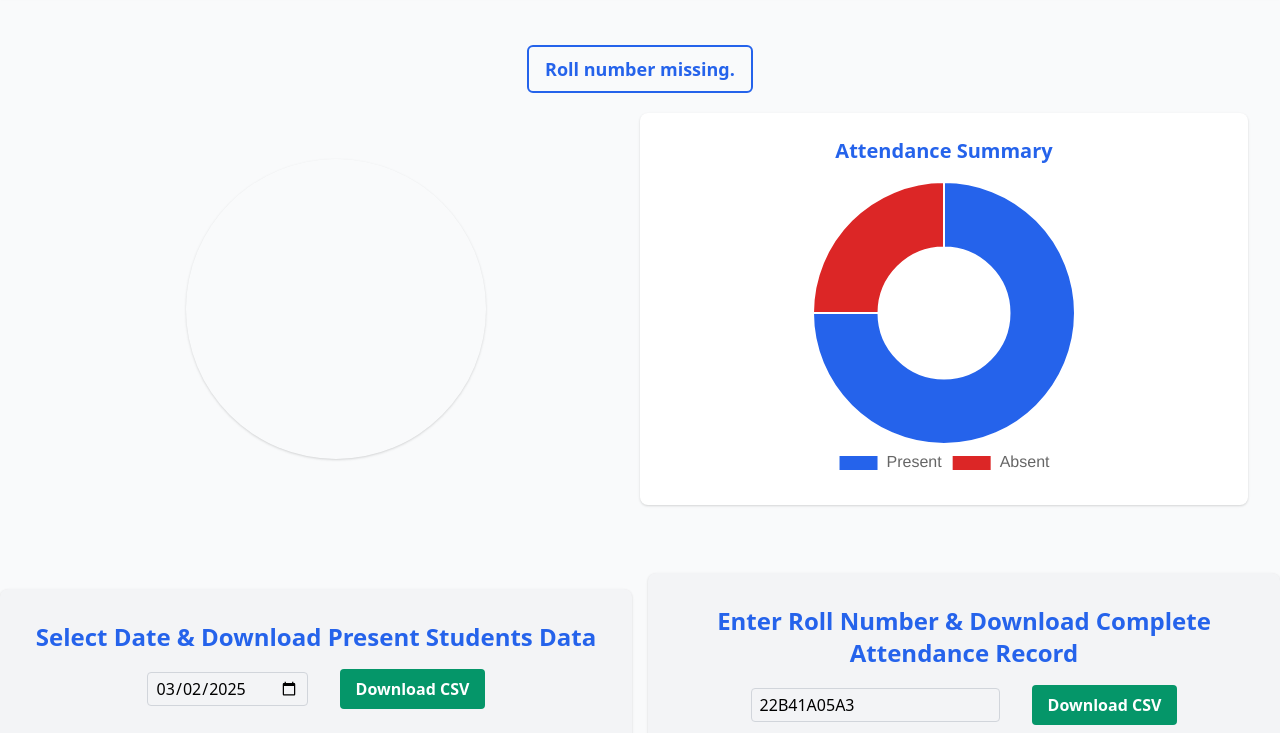
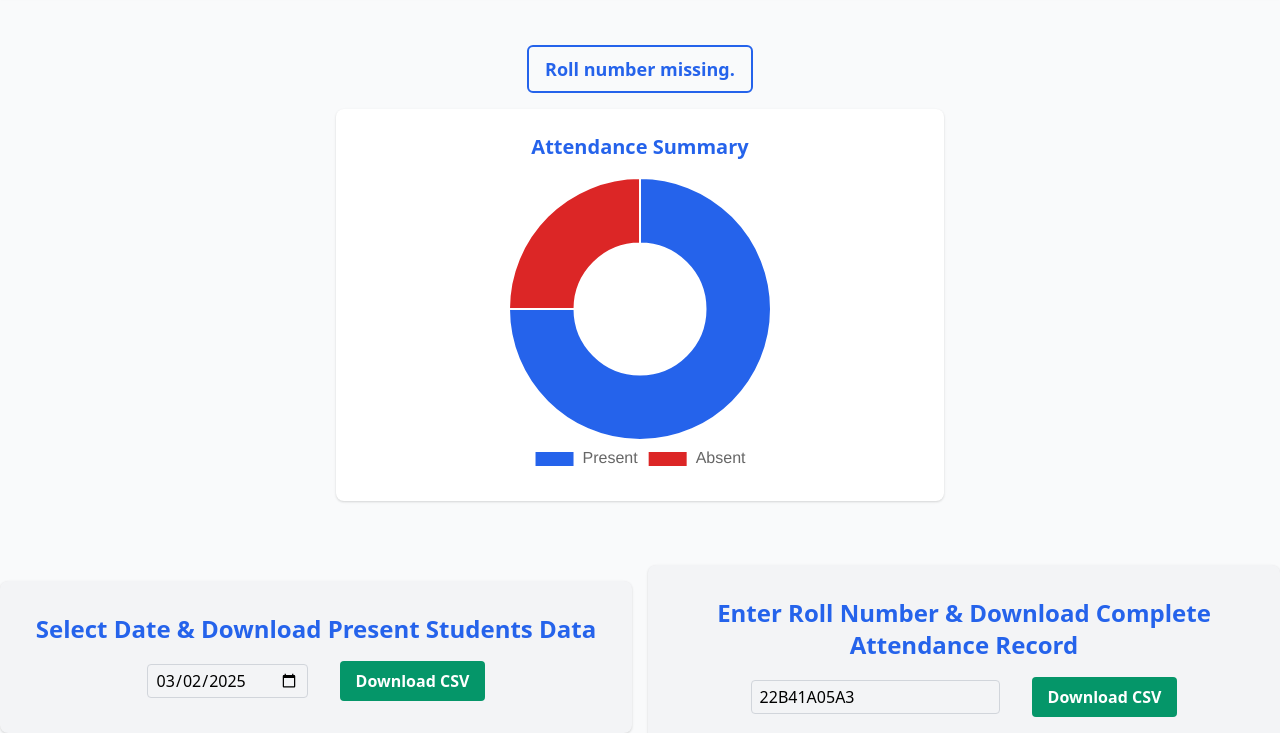
Before and after one commit to Sambhav260904/kcea-attendance-portal, a website: page kcea attendance portal/public/pages/home.html in a window 1280 px wide. Shown: the part 67-800 px from the top of the page. Drawn offline with nearby package versions, Linux system fonts and the light colour scheme.

Commit message:
Update home.html added hidden feature

```diff
--- a/kcea attendance portal/public/pages/home.html
+++ b/kcea attendance portal/public/pages/home.html
@@ -127,9 +127,9 @@
 
      <div class="max-w-7xl mx-auto px-4 sm:px-6 lg:px-8 flex flex-col lg:flex-row items-center justify-center">
         <!-- Video & Canvas Section -->
-        <div id="videoSection" class="w-full lg:w-1/2 flex justify-center relative ">
+        <div id="videoSection" class="w-full lg:w-1/2 flex justify-center relative hidden">
           <!-- Add videoContainer with the video element inside -->
-          <div id="videoContainer" class="flex justify-center ">
+          <div id="videoContainer" class="flex justify-center hidden">
             <video id="video" width="425" height="400" autoplay muted class="rounded-full shadow "></video>
           </div>
         </div>
```
